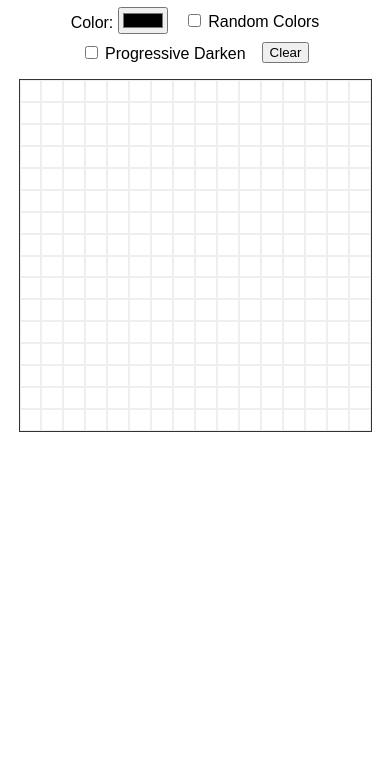
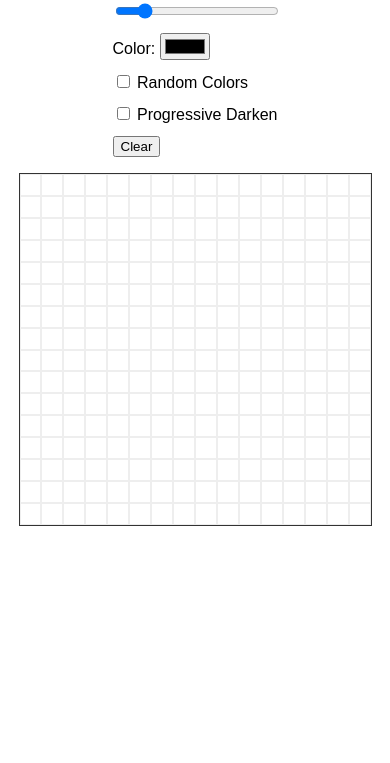
Before and after one commit to gokulselvam2911/etch-a-sketch, a plain HTML site: page index.html in a window 390 px wide. Shown: the part 81-844 px from the top of the page. Drawn offline with Linux system fonts and the light colour scheme.

Commit message:
Enhance responsiveness in style.css with media queries for padding, font size, and layout adjustments

```diff
--- a/style.css
+++ b/style.css
@@ -7,17 +7,36 @@ body {
   padding: 1rem;
   gap: 1rem;
 
+  /* New: Reduce padding on small screens to prevent squeezing */
+  @media (max-width: 480px) {
+    padding: 0.5rem;
+  }
 }
+
 h1 {
   margin: 0;
   font-size: 1.5rem;
+
+  /* New: Scale font size down on very small screens */
+  @media (max-width: 320px) {
+    font-size: 1.2rem;
+  }
 }
+
 .controls {
   display: flex;
   flex-wrap: wrap;
   gap: 0.5rem 1rem;
   align-items: center;
   justify-content: center;
+  max-width: 100%; /* New: Prevent controls from exceeding viewport width */
+
+  /* New: On small screens, stack items vertically for better alignment */
+  @media (max-width: 600px) {
+    flex-direction: column;
+    align-items: flex-start;
+    gap: 0.75rem;
+  }
 }
 
 .controls input[type="number"] {
@@ -25,18 +44,34 @@ h1 {
 }
 
 #gridSize {
-  width: 200px; /* slider width */
+  width: 200px; /* Original slider width */
+
+  /* New: Make slider fluid on small screens to avoid overflow */
+  @media (max-width: 480px) {
+    width: 100%;
+    max-width: 200px;
+  }
 }
+
 #container {
   display: flex;
   flex-wrap: wrap;
   width: min(90vmin, 960px);
   height: min(90vmin, 960px);
   border: 1px solid #333;
+
+  /* New: Ensure container centers perfectly and doesn't overflow */
+  margin: 0 auto;
+  overflow: hidden; /* Prevent any cell overflow */
 }
 
 .grid-cell {
   box-sizing: border-box;
   border: 1px solid #eee;
   background-color: white;
+
+  /* New: On very small grids, reduce border thickness for better visibility */
+  @media (max-width: 320px) {
+    border: 0.5px solid #eee;
+  }
 }
```
